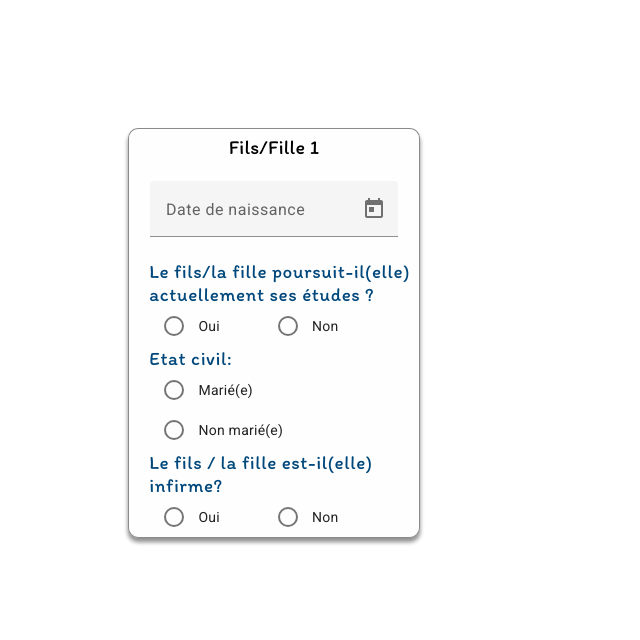
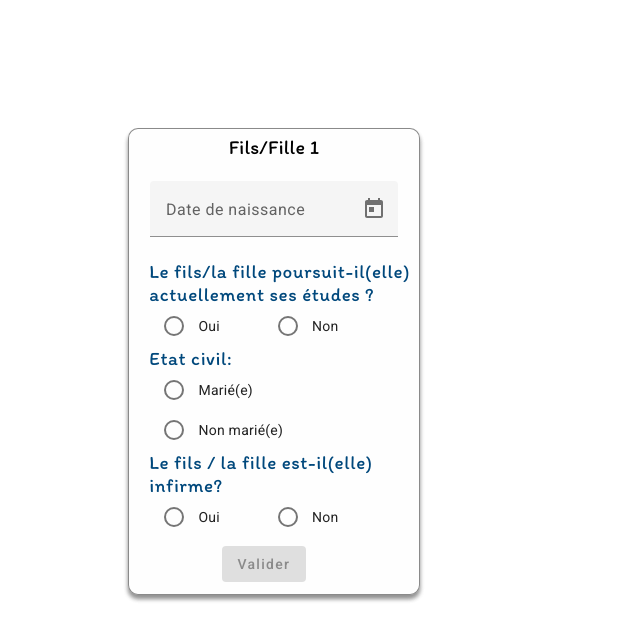
Before and after one commit to ouahlineomaima/cmr-frontend, an Angular app: page /choix-simulation in a window 1280 px wide. Shown: the top 640 px of the page, without its empty margins (0-640 px from the left). Built offline with nearby package versions, Linux system fonts and the light colour scheme.

Commit message:
Adding submit button

```diff
--- a/src/app/components/enfant/enfant.component.css
+++ b/src/app/components/enfant/enfant.component.css
@@ -6,7 +6,6 @@
     flex-direction: column;
     align-items: center;
     width: 18.125rem;
-    flex-shrink: 0;
     border-radius: 0.625rem;
     border: 1px solid rgba(0, 0, 0, 0.46);
     background: rgba(252, 252, 252, 0.45);
@@ -54,3 +53,10 @@
     margin-left: 7%;
 
 }
+.next{
+    align-self: center;
+    margin-top: 3%;
+    margin-bottom: 4%;
+    margin-left: -7%;
+
+}
--- a/src/app/components/enfant/enfant.component.html
+++ b/src/app/components/enfant/enfant.component.html
@@ -34,6 +34,7 @@
             </mat-form-field>
         </form>
     </div>
+    <button mat-raised-button class="next" [disabled]="isButtonDisabled" color="primary" (click)="onSubmit()">Valider</button>
 
 
 
--- a/src/app/components/enfant/enfant.component.ts
+++ b/src/app/components/enfant/enfant.component.ts
@@ -15,6 +15,7 @@ export class EnfantComponent {
   selectedMarialStatus: string = '';
   selectedIsInfirm: string | null = null;
   selectedInfirmityType: string | null = null;
+  isButtonDisabled: boolean = true;
 
 
   child = {
@@ -26,7 +27,11 @@ export class EnfantComponent {
   }
 
   infirmities: Array<string> = ['Physique', 'Mentale']
+  updateButtonState() {
 
 
+  }
 
+  onSubmit(){
+  }
 }
```
